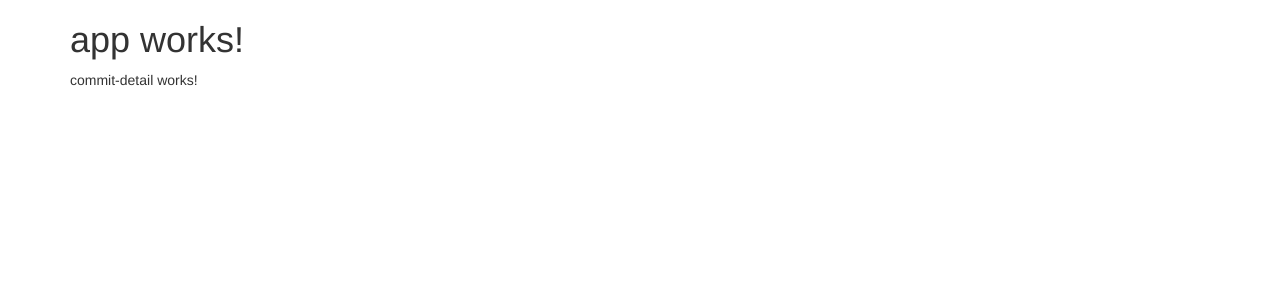
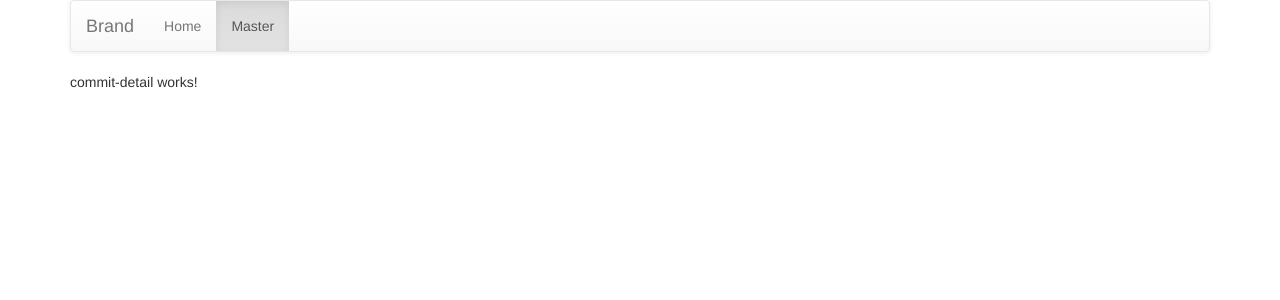
Before and after one commit to alex-kuck/angular-basic-concepts, an Angular app: page /master in a window 1280 px wide. Shown: the top 300 px of the page. Built offline with nearby package versions, Linux system fonts and the light colour scheme.

Commit message:
added navbar to home and master

```diff
--- a/src/app/app.component.html
+++ b/src/app/app.component.html
@@ -1,6 +1,25 @@
 <div class="container">
-  <h1>
-    {{title}}
-  </h1>
+  <nav class="navbar navbar-default">
+  <div class="container-fluid">
+    <!-- Brand and toggle get grouped for better mobile display -->
+    <div class="navbar-header">
+      <button type="button" class="navbar-toggle collapsed" data-toggle="collapse" data-target="#bs-example-navbar-collapse-1" aria-expanded="false">
+        <span class="sr-only">Toggle navigation</span>
+        <span class="icon-bar"></span>
+        <span class="icon-bar"></span>
+        <span class="icon-bar"></span>
+      </button>
+      <a class="navbar-brand" routerLink="home">Brand</a>
+    </div>
+
+    <!-- Collect the nav links, forms, and other content for toggling -->
+    <div class="collapse navbar-collapse" id="bs-example-navbar-collapse-1">
+      <ul class="nav navbar-nav">
+        <li routerLinkActive="active"><a routerLink="home">Home <span class="sr-only">(current)</span></a></li>
+        <li routerLinkActive="active"><a routerLink="master">Master</a></li>
+      </ul>
+    </div><!-- /.navbar-collapse -->
+  </div><!-- /.container-fluid -->
+</nav>
   <router-outlet></router-outlet>
 </div>
```
